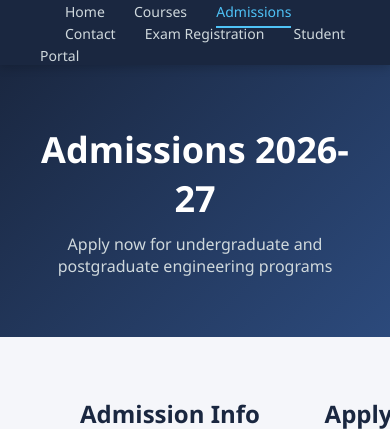
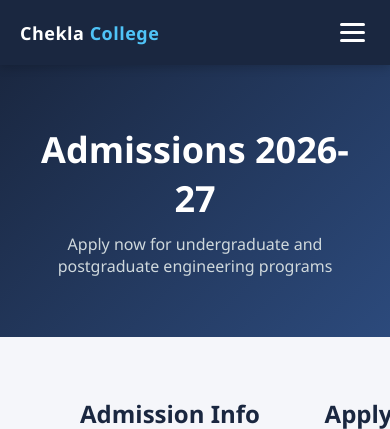
Before and after one commit to Geri-Yensembam/GK-Exam-2026, a Django app: page /admissions/ in a window 390 px wide; the page is wider, and only the part inside the window is pictured. Shown: the top 429 px of that part. Run offline with Django 5.2, Linux system fonts and the light colour scheme.

Commit message:
Add mobile responsive navbar

```diff
--- a/registration/templates/registration/base.html
+++ b/registration/templates/registration/base.html
@@ -30,6 +30,11 @@
             text-decoration: none;
         }
         .logo span { color: #4fc3f7; }
+
+        .nav-links {
+            display: flex;
+            align-items: center;
+        }
         .nav-links a {
             color: #cfd8dc;
             text-decoration: none;
@@ -52,9 +57,29 @@
             margin-left: 25px;
             border-bottom: none !important;
         }
-        .nav-links .btn-register:hover {
-            background: #81d4fa;
+        .nav-links .btn-register:hover { background: #81d4fa; }
+
+        /* HAMBURGER */
+        .hamburger {
+            display: none;
+            flex-direction: column;
+            cursor: pointer;
+            gap: 5px;
+            background: none;
+            border: none;
+            padding: 5px;
         }
+        .hamburger span {
+            display: block;
+            width: 25px;
+            height: 3px;
+            background: white;
+            border-radius: 3px;
+            transition: all 0.3s;
+        }
+        .hamburger.open span:nth-child(1) { transform: translateY(8px) rotate(45deg); }
+        .hamburger.open span:nth-child(2) { opacity: 0; }
+        .hamburger.open span:nth-child(3) { transform: translateY(-8px) rotate(-45deg); }
 
         /* FOOTER */
         footer {
@@ -94,11 +119,56 @@
 
         /* MAIN */
         main { min-height: calc(100vh - 65px); }
+
+        /* RESPONSIVE */
+        @media (max-width: 768px) {
+            nav {
+                padding: 0 20px;
+                justify-content: space-between;
+            }
+
+            .hamburger { display: flex; }
+
+            .nav-links {
+                display: none;
+                flex-direction: column;
+                align-items: flex-start;
+                background: #1a2740;
+                position: absolute;
+                top: 65px;
+                left: 0;
+                width: 100%;
+                padding: 15px 20px 20px;
+                box-shadow: 0 4px 10px rgba(0,0,0,0.3);
+            }
+            .nav-links.open { display: flex; }
+            .nav-links a {
+                margin-left: 0;
+                padding: 10px 0;
+                font-size: 15px;
+                width: 100%;
+                border-bottom: 1px solid #2c3e50;
+            }
+            .nav-links a:last-child { border-bottom: none; }
+            .nav-links .btn-register {
+                margin-left: 0;
+                margin-top: 10px;
+                text-align: center;
+                width: 100%;
+            }
+
+            footer { padding: 30px 20px; }
+            .footer-grid { flex-direction: column; gap: 20px; }
+        }
     </style>
 </head>
 <body>
-    <nav style="justify-content: flex-end;">
-      <div class="nav-links">
+    <nav>
+      <a href="/" class="logo">Chekla <span>College</span></a>
+      <button class="hamburger" id="hamburger" aria-label="Toggle menu">
+        <span></span><span></span><span></span>
+      </button>
+      <div class="nav-links" id="nav-links">
         <a href="/">Home</a>
         <a href="/courses/">Courses</a>
         <a href="/admissions/">Admissions</a>
@@ -128,9 +198,9 @@
             </div>
             <div class="footer-col">
                 <h4>Contact</h4>
-                <p> Chekla College, Pune, Maharashtra</p>
-                <p> +91 9774291089</p>
-                <p> cheklacoe@gmail.com</p>
+                <p>Chekla College, Pune, Maharashtra</p>
+                <p>+91 9774291089</p>
+                <p>cheklacoe@gmail.com</p>
             </div>
             <div class="footer-col">
                 <h4>Exam</h4>
@@ -142,7 +212,15 @@
             <p>© 2026 Chekla College of Engineering | All rights reserved</p>
         </div>
     </footer>
+
     <script>
+        const hamburger = document.getElementById('hamburger');
+        const navLinks = document.getElementById('nav-links');
+        hamburger.addEventListener('click', () => {
+            hamburger.classList.toggle('open');
+            navLinks.classList.toggle('open');
+        });
+
         const currentPath = window.location.pathname;
         document.querySelectorAll('.nav-links a').forEach(link => {
             if (link.getAttribute('href') === currentPath) {
```
Lines whose indentation alone changed are shown as unchanged.
